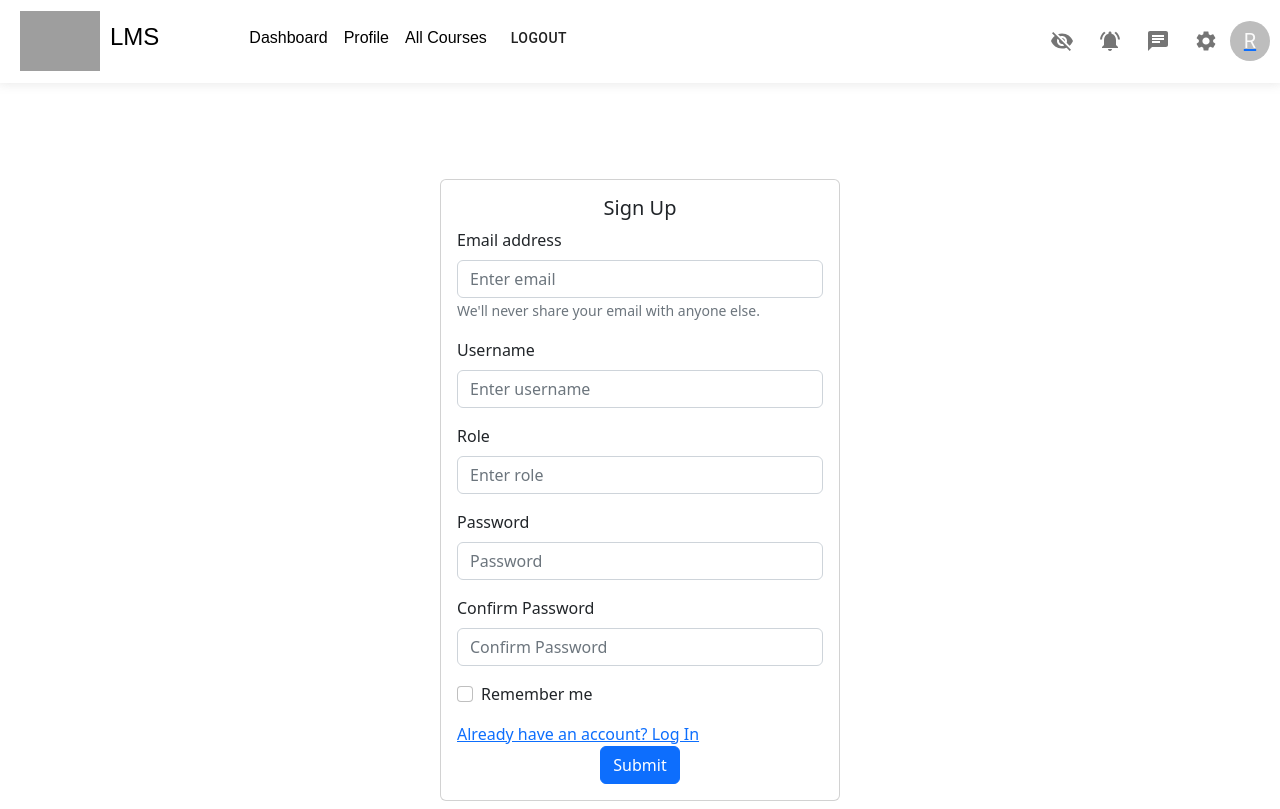
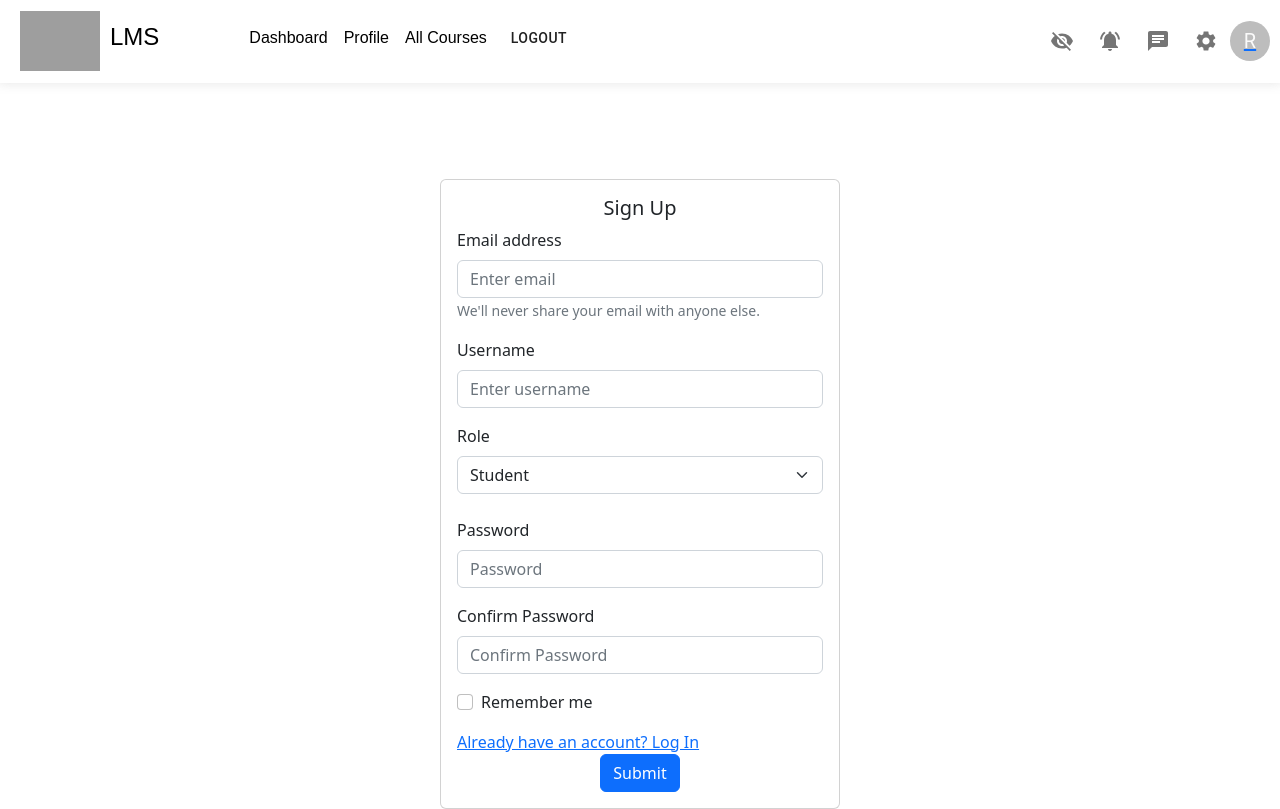
Before and after one commit to FalakNaaz/lms, a React (Create React App) app: page /signup in a window 1280 px wide. Built offline with nearby package versions, Linux system fonts and the light colour scheme; grey boxes are pictures that could not be loaded.

Commit message:
added drop down

```diff
--- a/package.json
+++ b/package.json
@@ -22,7 +22,7 @@
   },
   "scripts": {
     "start": "react-scripts start",
-    "start:server": "json-server --watch db.json",
+
     "build": "react-scripts build",
     "test": "react-scripts test",
     "eject": "react-scripts eject"
--- a/src/pages/Dashboard/Dashboard.js
+++ b/src/pages/Dashboard/Dashboard.js
@@ -24,7 +24,7 @@ function Dashboard() {
 
   useEffect(()=>{
    const getData2 = async () => {
-    const data = await axios.get('http://localhost:3000/posts');
+    const data = await axios.get('http://localhost:3000/users');
     console.log(data);
    }
     getData2();
--- a/src/pages/Signup/SignUp.js
+++ b/src/pages/Signup/SignUp.js
@@ -13,26 +13,25 @@ import axios from 'axios';
 function SignUp() {
     const emailRef = useRef();
     const usernameRef = useRef();
-    const roleRef = useRef();
     const passwordRef = useRef();
     const confirmPasswordRef = useRef();
     const [error, setError] = useState();
     const [loading, setLoading] = useState(false);
     const navigate = useNavigate();
     const dispatch = useDispatch();
+    const [val, setVal] = useState("Student");
 
-
-    const handleSubmit = async(e) => {
+    const handleSubmit = async (e) => {
         e.preventDefault();
         const userData = {
             "email": emailRef.current.value,
             "username": usernameRef.current.value,
-            "role": roleRef.current.value
+            "role": val
         }
-        if(passwordRef.current.value !== confirmPasswordRef.current.value){
+        if (passwordRef.current.value !== confirmPasswordRef.current.value) {
             return setError('Passwords do not match');
         }
-        try{
+        try {
             setError("");
             setLoading(true);
             //await auth.createUserWithEmailAndPassword(emailRef.current.value, passwordRef.current.value);
@@ -40,7 +39,7 @@ function SignUp() {
             await axios.post('http://localhost:3000/users', userData)
             navigate("/login");
 
-        }catch(e){
+        } catch (e) {
             setError("error from firebase: ", e.message)
         }
         setLoading(false)
@@ -51,12 +50,12 @@ function SignUp() {
         <Card className="m-auto" style={{ maxWidth: '400px' }}>
 
             <Card.Body>
-            <Card.Title className='text-center'>Sign Up</Card.Title>
-            {error && <Alert variant="danger">{error}</Alert>}
+                <Card.Title className='text-center'>Sign Up</Card.Title>
+                {error && <Alert variant="danger">{error}</Alert>}
                 <Form onSubmit={handleSubmit}>
                     <Form.Group className="mb-3" controlId="formBasicEmail">
                         <Form.Label>Email address</Form.Label>
-                        <Form.Control type="email" placeholder="Enter email" ref={emailRef}/>
+                        <Form.Control type="email" placeholder="Enter email" ref={emailRef} />
                         <Form.Text className="text-muted">
                             We'll never share your email with anyone else.
                         </Form.Text>
@@ -64,24 +63,28 @@ function SignUp() {
 
                     <Form.Group className="mb-3" controlId="formBasicUsername">
                         <Form.Label>Username</Form.Label>
-                        <Form.Control type="text" placeholder="Enter username" ref={usernameRef}/>
+                        <Form.Control type="text" placeholder="Enter username" ref={usernameRef} />
 
                     </Form.Group>
 
-                    <Form.Group className="mb-3" controlId="formBasicRole">
-                        <Form.Label>Role</Form.Label>
-                        <Form.Control type="text" placeholder="Enter role" ref={roleRef}/>
-
+                    <Form.Group>
+                    <Form.Label>Role</Form.Label>
+                    <Form.Select aria-label="Default select example" value = {val} onChange = {(e) => setVal(e.target.value)}>
+                        <option value="Student">Student</option>
+                        <option value="Trainer">Trainer</option>
+                        <option value="Client">Client</option>
+                    </Form.Select>
+                    <br/>
                     </Form.Group>
 
                     <Form.Group className="mb-3" controlId="formBasicPassword">
                         <Form.Label>Password</Form.Label>
-                        <Form.Control type="password" placeholder="Password" ref={passwordRef}/>
+                        <Form.Control type="password" placeholder="Password" ref={passwordRef} />
                     </Form.Group>
 
                     <Form.Group className="mb-3" controlId="formBasicPassword2">
                         <Form.Label>Confirm Password</Form.Label>
-                        <Form.Control type="password" placeholder="Confirm Password" ref={confirmPasswordRef}/>
+                        <Form.Control type="password" placeholder="Confirm Password" ref={confirmPasswordRef} />
                     </Form.Group>
 
                     <Form.Group className="mb-3" controlId="formBasicCheckbox">
@@ -98,7 +101,7 @@ function SignUp() {
             </Card.Body>
         </Card>
     </>
-  );
+    );
 }
 
 export default SignUp;
```
